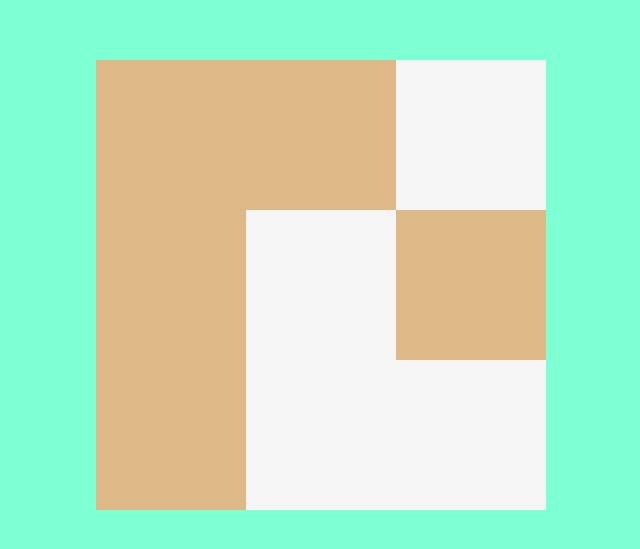
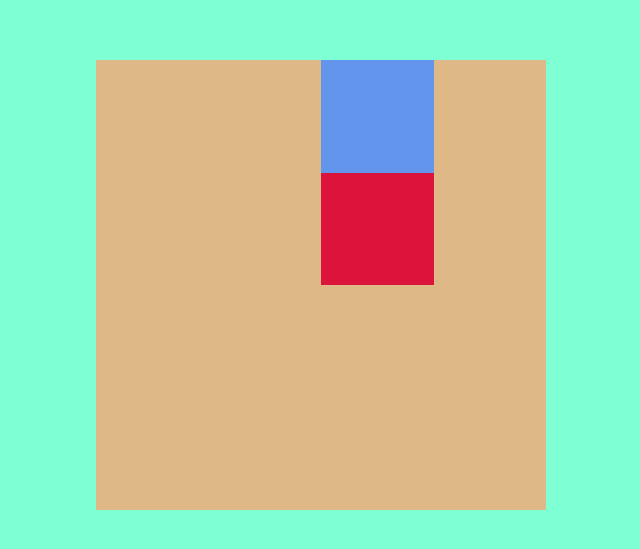
Before and after one commit to darkOwlWood/ReactWhackAMoleGame, a React app: page / in a window 1280 px wide. Shown: the part 115-664 px from the top of the page, without its empty margins (319-959 px from the left). Built offline with nearby package versions, Linux system fonts and the light colour scheme.

Commit message:
Each mole has his own time to go out and there is a limit of how many can be out at once

```diff
--- a/src/assets/style/components/Mole.scss
+++ b/src/assets/style/components/Mole.scss
@@ -1,14 +1,21 @@
 .mole{
-    width: 33.33%;
-    height: 33.33%;
+    // width: 33.33%;
+    // height: 33.33%;
+
+    width: 25%;
+    height: 25%;
 
     background-color: burlywood;
 }
 
-// .mole:nth-child(even){
-//     background-color: cadetblue;
-// }
+.mole--active-blue{
+    background-color: cornflowerblue;
+}
 
-div.mole--active{
-    background-color: whitesmoke;
+.mole--active-red{
+    background-color: crimson;
 }
+
+.mole--active-gold{
+    background-color: gold;
+}
--- a/src/components/Mole.jsx
+++ b/src/components/Mole.jsx
@@ -1,14 +1,65 @@
-import React from 'react';
+import React, { useState, useRef, useEffect } from 'react';
 import '../assets/style/components/Mole.scss';
 
-const Mole = ({id,pattern,onClick}) => {
+const IN_STATE  = 0;
+const OUT_STATE = 1;
+const HIT_STATE = 2;
 
-    // const handleClick = () => {
-    //     console.log(`Mole id ${id}`);
-    // }
+const NO_MOLE   = {id:-1, points: 0};
+const RED_MOLE  = {id:0,  points: 100};
+const BLUE_MOLE = {id:1,  points: 150};
+const GOLD_MOLE = {id:2,  points: 300};
+
+const GLOBAL_WAIT_TIME = 4000;
+const MOLE_OUT_TIME = 2000;
+const MOLE_WAIT_TIME = 1000;
+const MAX_MOLE = 8;
+
+const Mole = ({id,activeMole,molePoints}) => {
+
+    const timerId = useRef(null);
+    const [moleState, setMoleState] = useState({position: IN_STATE, type:NO_MOLE.id});
+
+    useEffect(() => {
+        setTimeout(() => {
+            if(moleState.position===IN_STATE && activeMole.current < MAX_MOLE){
+                if(Math.floor(Math.random()*2)){//THE GOES OUT OR NOT
+                    activeMole.current = activeMole.current + 1;
+                    setMoleState({position: OUT_STATE, type: Math.floor(Math.random()*3)});
+                    setTimeout(() => {
+                        activeMole.current = activeMole.current - 1;
+                        setMoleState({...moleState,position:IN_STATE});
+                    },MOLE_OUT_TIME);
+                }else{
+                    setTimeout(() => setMoleState({...moleState}),0);
+                }
+            }else if(moleState===IN_STATE){
+                setTimeout(() => setMoleState({...moleState}),0);
+            }
+        },MOLE_WAIT_TIME);
+    },[moleState]);
+
+    const checkMoleType = () => {
+
+    }
+
+    const handleClick = () =>{
+        // clearTimeout(timerId);
+        // molePoints(moleState.type);
+        // setMoleState({...moleState, position: HIT_STATE});
+    }
 
     return (
-        <div className={`mole ${pattern[id]? 'mole--active':''}`} onClick={pattern[id]? () => onClick(id) : ()=>{}}>
+        <div
+            className={`mole ${
+                    moleState.type===RED_MOLE.id?
+                        'mole--active-red'
+                        :moleState.type===BLUE_MOLE.id?
+                        'mole--active-blue'
+                        :''
+                }`}
+            onClick={moleState.position===OUT_STATE? handleClick : ()=>{}}
+        >
 
         </div>
     );
--- a/src/components/MoleBoard.jsx
+++ b/src/components/MoleBoard.jsx
@@ -1,33 +1,39 @@
-import React, { useState, useEffect } from 'react';
+import React, { useState, useRef, useEffect } from 'react';
 import '../assets/style/components/MoleBoard.scss';
 import Mole from './Mole';
 
-const MOLE_NUMBER = 9;
+const MOLE_NUMBER = 16;
+const RED_MOLE =  {id:0, points: 100};
+const BLUE_MOLE = {id:1, points: 150};
+const GOLD_MOLE = {id:2, points: 300};
 
 const MoleBoard = () => {
 
-    const [pattern, setPatter] = useState(Array(MOLE_NUMBER).fill(0).map( () => Math.floor(Math.random()*2) ));
+    const activeMole = useRef(0);
+    const [score,setScore] = useState(0);
 
-    useEffect(() => {
-        setTimeout( () => setPatter(Array(MOLE_NUMBER).fill(0)) ,15000)
-    },[]);
+    const molePoints = (moleId) => {
+        let points = 0;
 
-    const hitMole = (id) => {
-        const pattern_copy = [...pattern];
-        pattern_copy[id] = 0;
-        setPatter(pattern_copy);
+        switch(moleId){
+            case RED_MOLE.id:  points=RED_MOLE.points;  break;
+            case BLUE_MOLE.id: points=BLUE_MOLE.points; break;
+            case GOLD_MOLE.id: points=GOLD_MOLE.points; break;
+            default: points=0;
+        }
+
+        setScore(score+points);
     }
 
     return (
         <div className="mole-board">
             {
-                Array(9).fill(0).map(
+                Array(MOLE_NUMBER).fill(0).map(
                     (val,ndx) => (
                         <Mole
                             key={ndx}
-                            id={ndx}
-                            pattern={pattern}
-                            onClick={hitMole}
+                            molePoints={molePoints}
+                            activeMole={activeMole}
                         />
                     )
                 )
```
